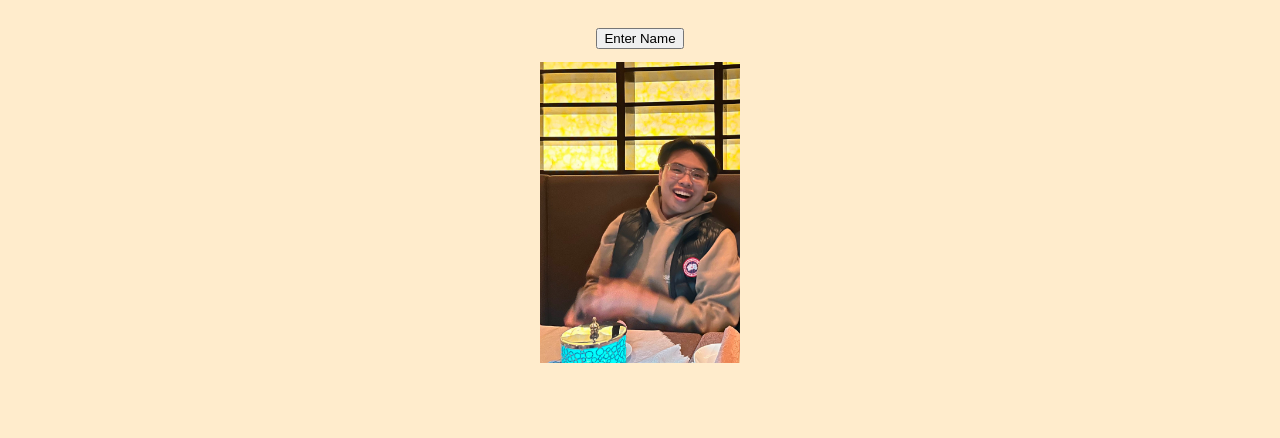
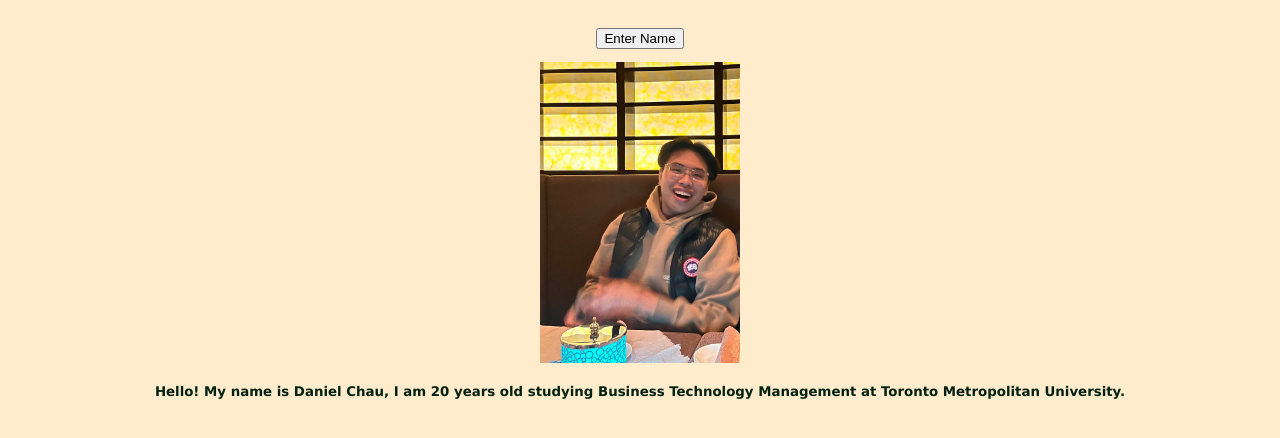
Before and after one commit to DanielChauu/DanielChauu.github.io, a plain HTML site: page Lab5_ITM780.html in a window 1280 px wide. Shown: the part 142-580 px from the top of the page. Drawn offline with Linux system fonts and the light colour scheme.

Commit message:
Update Lab5_ITM780.html

```diff
--- a/Lab5_ITM780.html
+++ b/Lab5_ITM780.html
@@ -30,4 +30,5 @@
 
 <img id="photo" src="Photo.jpg" alt="Profile Image" width="200">
 
+<h4> Hello! My name is Daniel Chau, I am 20 years old studying Business Technology Management at Toronto Metropolitan University. </h4>
 </body>
```
